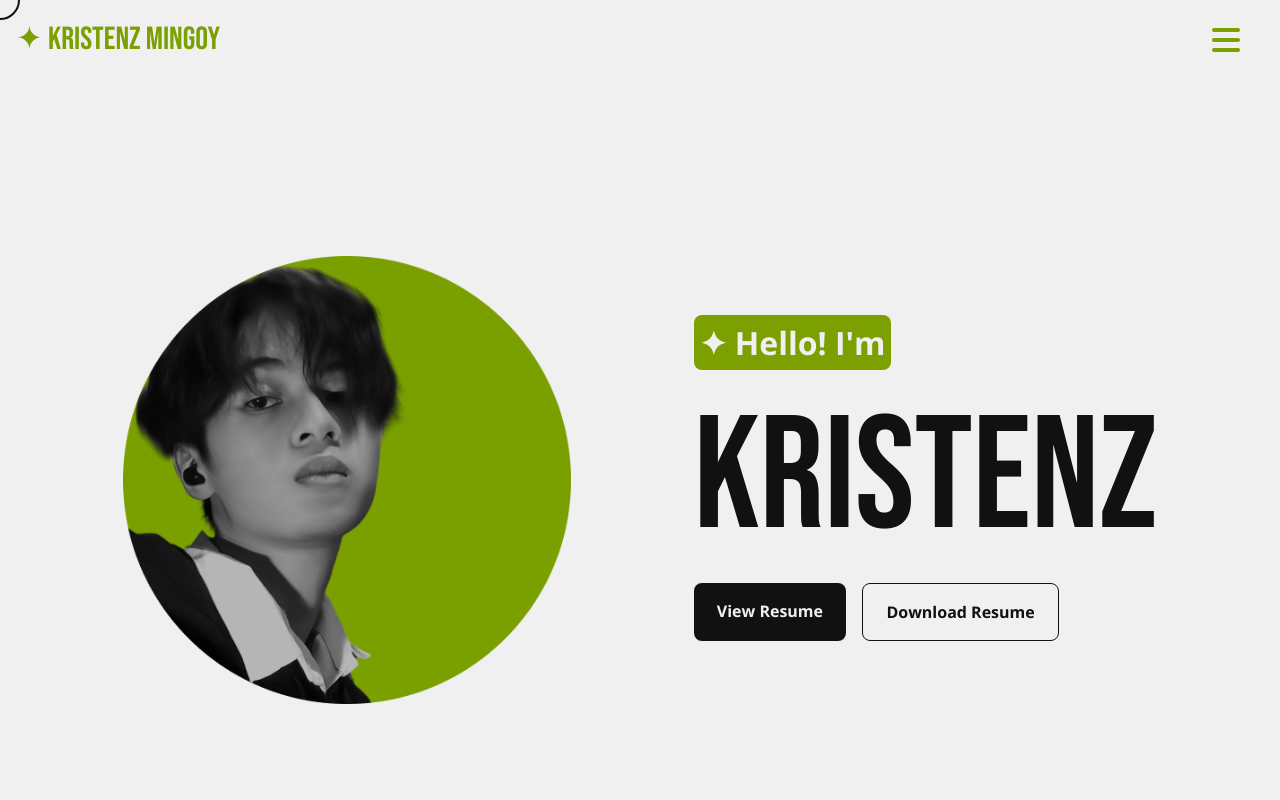
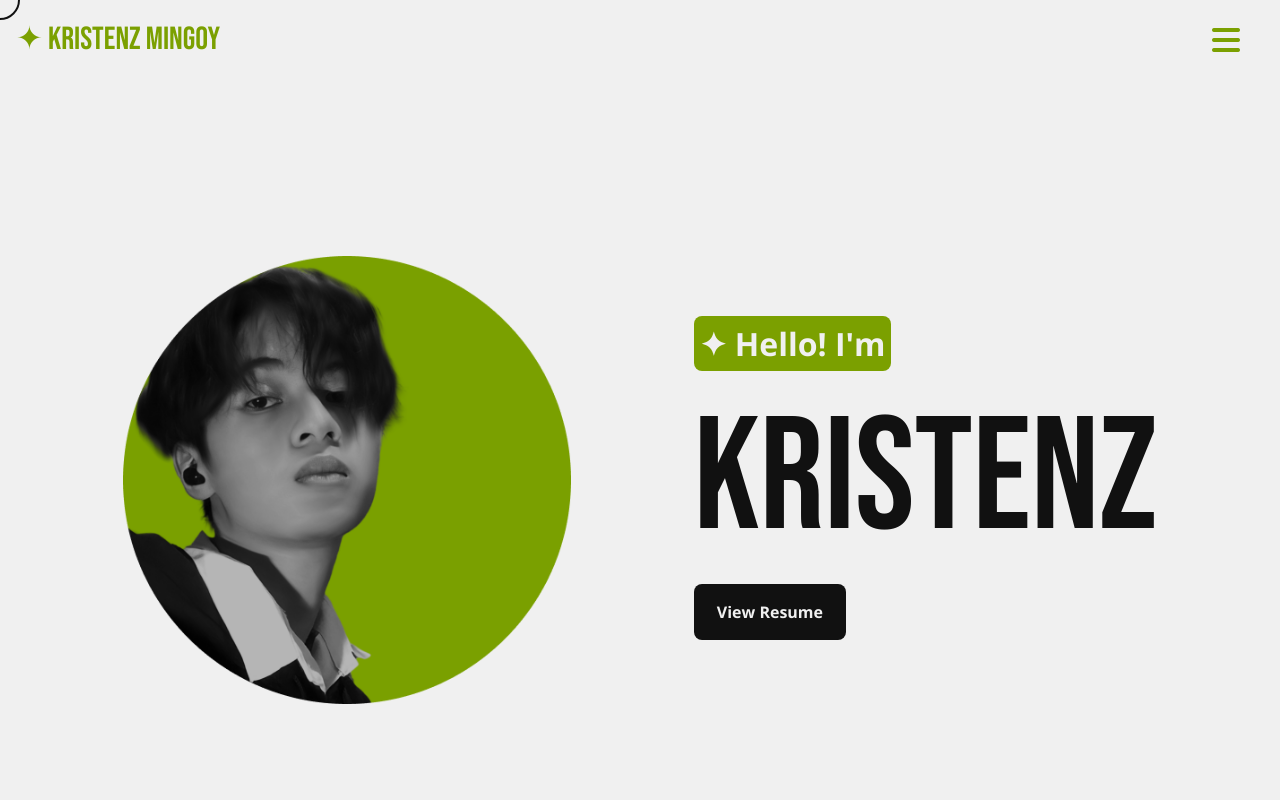
Before and after one commit to Kristenz24/portfolio-website, a plain HTML site: page index.html in a window 1280 px wide. Shown: the top 800 px of the page. Drawn offline with nearby package versions, Linux system fonts and the light colour scheme.

Commit message:
removed download link

```diff
--- a/index.html
+++ b/index.html
@@ -84,7 +84,6 @@
       <h1>Kristenz</h1>
       <div class="landing-btn">
         <a target="_blank" href="./assets/kristenzResume.pdf">View Resume </a>
-        <a id="downloadBtn">Download Resume </a>
       </div>
     </div>
     </section>
```
